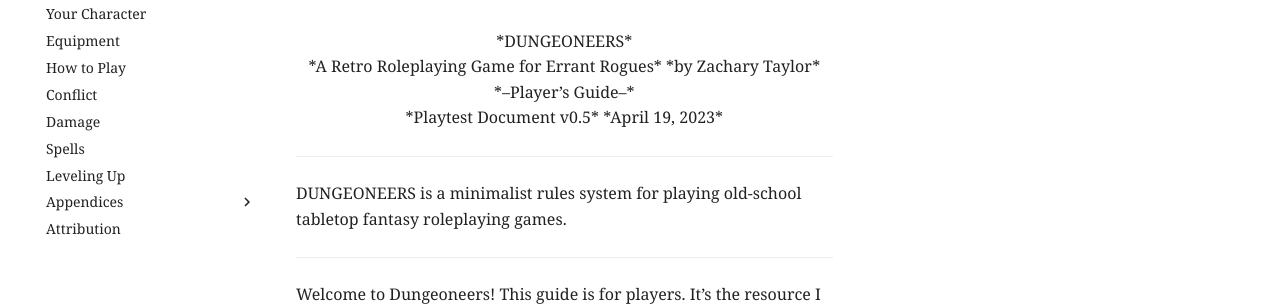
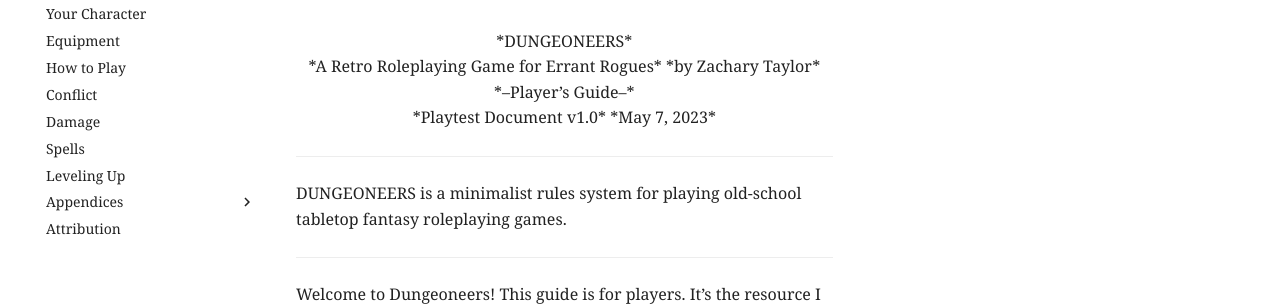
Before and after one commit to joemoose/dungeoneers.d20, an MkDocs documentation site: the page built from docs/index.md, in a window 1280 px wide and 1400 px high. Shown: the part 151-457 px from the top of the window. Built offline with MkDocs 1.6.1 and Material for MkDocs 9.7.7, drawn with Linux system fonts in a browser that asks for light colours; comment, search, counter and statistics services are not loaded.

Commit message:
Update index.md

```diff
--- a/docs/index.md
+++ b/docs/index.md
@@ -8,8 +8,8 @@
 <br/>
 *–Player’s Guide–*
 <br/>
-*Playtest Document v0.5*
-*April 19, 2023*
+*Playtest Document v1.0*
+*May 7, 2023*
 </center>
 ---
 
@@ -34,5 +34,5 @@ This game also has a luck system to encourage some crazy risk-taking. You are a
 Enjoy!
 
 Zachary Taylor
-April 2023
+May 2023
 Mastodon: [@dice.camp@joemoose](https://dice.camp/@joemoose)
```
